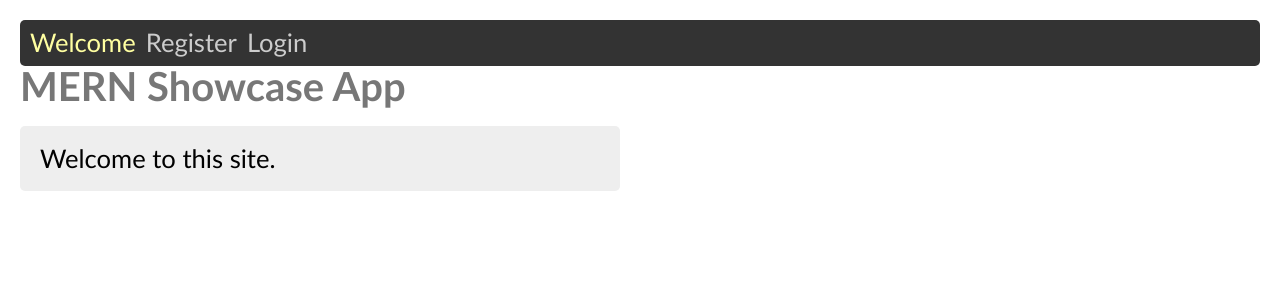
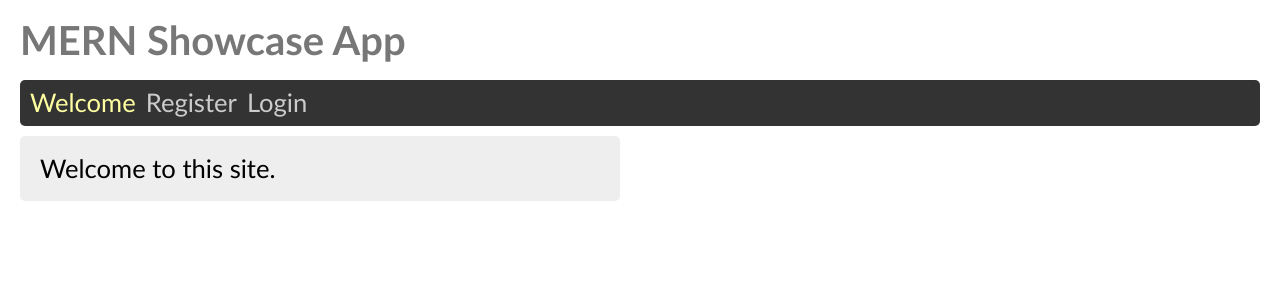
Before and after one commit to Degi100/mernshowcase-rd-frontend, a React (Create React App) app: page / in a window 1280 px wide. Shown: the top 300 px of the page. Built offline with nearby package versions, Linux system fonts and the light colour scheme; no server answers.

Commit message:
add Username adminpanel

```diff
--- a/src/App.js
+++ b/src/App.js
@@ -25,7 +25,6 @@ function App() {
       );
       if (response.ok) {
         const _currentUser = await response.json();
-        // console.log(_currentUser);
         setCurrentUser((prev) => ({ ...prev, ..._currentUser }));
       }
     })();
@@ -34,6 +33,9 @@ function App() {
   return (
     <div className="App">
       <div>
+        <div>
+          <h1>MERN Showcase App</h1>
+        </div>
         <Nav />
         <Routes>
           <Route path="/" element={<PageWelcome />} />
--- a/src/components/Nav.js
+++ b/src/components/Nav.js
@@ -8,11 +8,9 @@ const Nav = () => {
   return (
     <nav>
       <ul>
-        {currentUserIsInGroup("loggedOutUsers") && (
-          <li>
-            <NavLink to="/">Welcome</NavLink>
-          </li>
-        )}
+        <li>
+          <NavLink to="/">Welcome</NavLink>
+        </li>
         {currentUserIsInGroup("loggedOutUsers") && (
           <li>
             <NavLink to="/register">Register</NavLink>
@@ -20,7 +18,7 @@ const Nav = () => {
         )}
         {currentUserIsInGroup("admins") && (
           <li>
-            <NavLink to="/admin">Admin</NavLink>
+            <NavLink to="/admin">Admin-Panel</NavLink>
           </li>
         )}
         {currentUserIsInGroup("loggedOutUsers") && (
--- a/src/pages/PageAdmin.js
+++ b/src/pages/PageAdmin.js
@@ -66,6 +66,7 @@ const PageAdmin = () => {
               <tr>
                 <th>First Name</th>
                 <th>Last Name</th>
+                <th>Username</th>
                 <th></th>
               </tr>
             </thead>
@@ -75,6 +76,7 @@ const PageAdmin = () => {
                   <tr key={index}>
                     <td>{user.firstName}</td>
                     <td>{user.lastName}</td>
+                    <td>{user.username}</td>
                     <td>
                       <button
                         onClick={() => handle_approveUserButton(user._id)}
--- a/src/pages/PageWelcome.js
+++ b/src/pages/PageWelcome.js
@@ -1,15 +1,15 @@
 import { useContext } from "react";
-import AppContext from '../AppContext';
+import AppContext from "../AppContext";
 
 const PageWelcome = () => {
   const { currentUser, currentUserIsInGroup } = useContext(AppContext);
   return (
     <div>
-      <h1>MERN Showcase App</h1>
+
+      <div>
         {currentUserIsInGroup("loggedOutUsers") && (
           <div className="panel">Welcome to this site.</div>
         )}
-
         {currentUser.username && (
           <h2>
             Current User: {currentUser.firstName} {currentUser.lastName}
@@ -22,8 +22,8 @@ const PageWelcome = () => {
             <p>
               Lorem ipsum dolor, sit amet consectetur adipisicing elit. Neque
               explicabo voluptate quia asperiores sit! Vel molestiae labore
-            ratione non dolores? Exercitationem soluta quo id laboriosam, autem
-            perferendis? Fuga, suscipit ipsa.
+              ratione non dolores? Exercitationem soluta quo id laboriosam,
+              autem perferendis? Fuga, suscipit ipsa.
             </p>
           </div>
         )}
@@ -35,6 +35,7 @@ const PageWelcome = () => {
           </div>
         )}
       </div>
+    </div>
   );
 };
 
```
Lines whose indentation alone changed are shown as unchanged.
